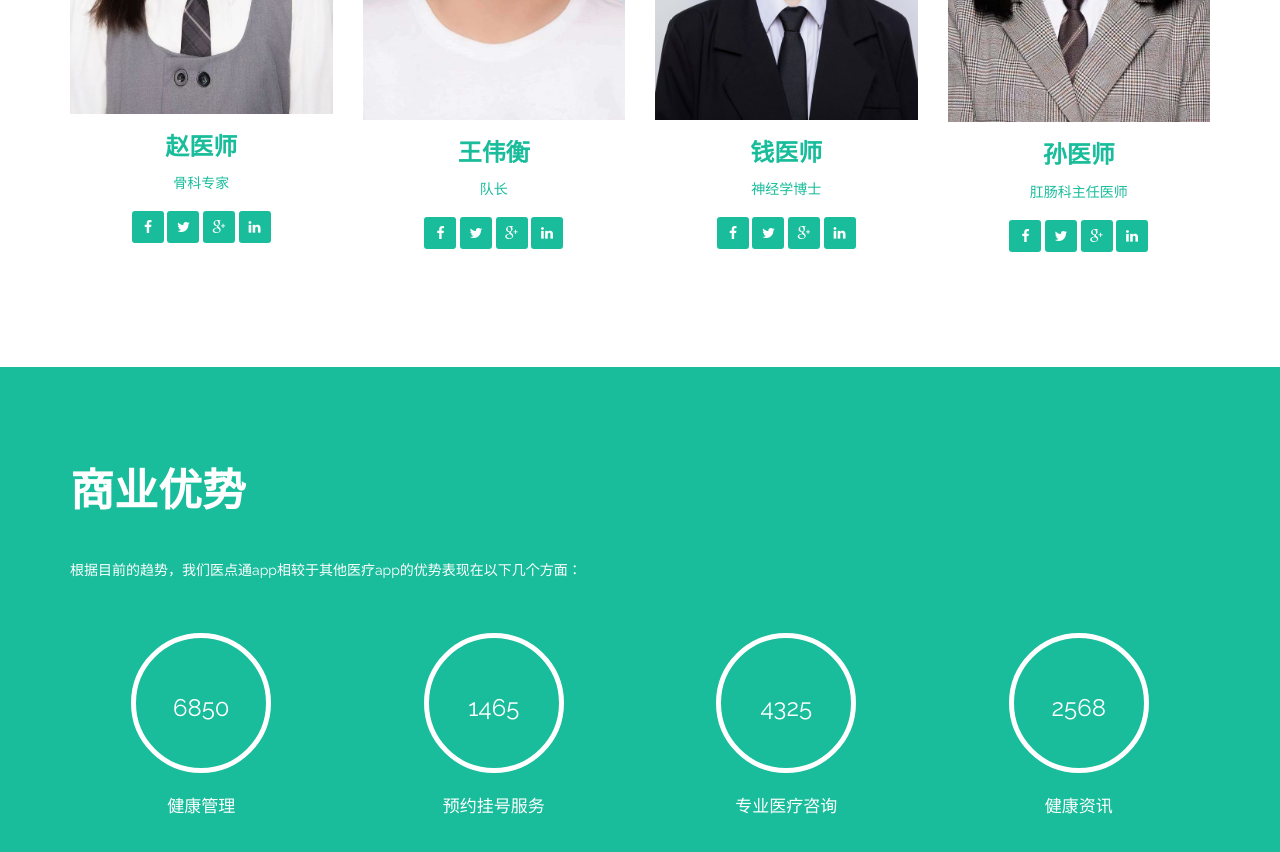
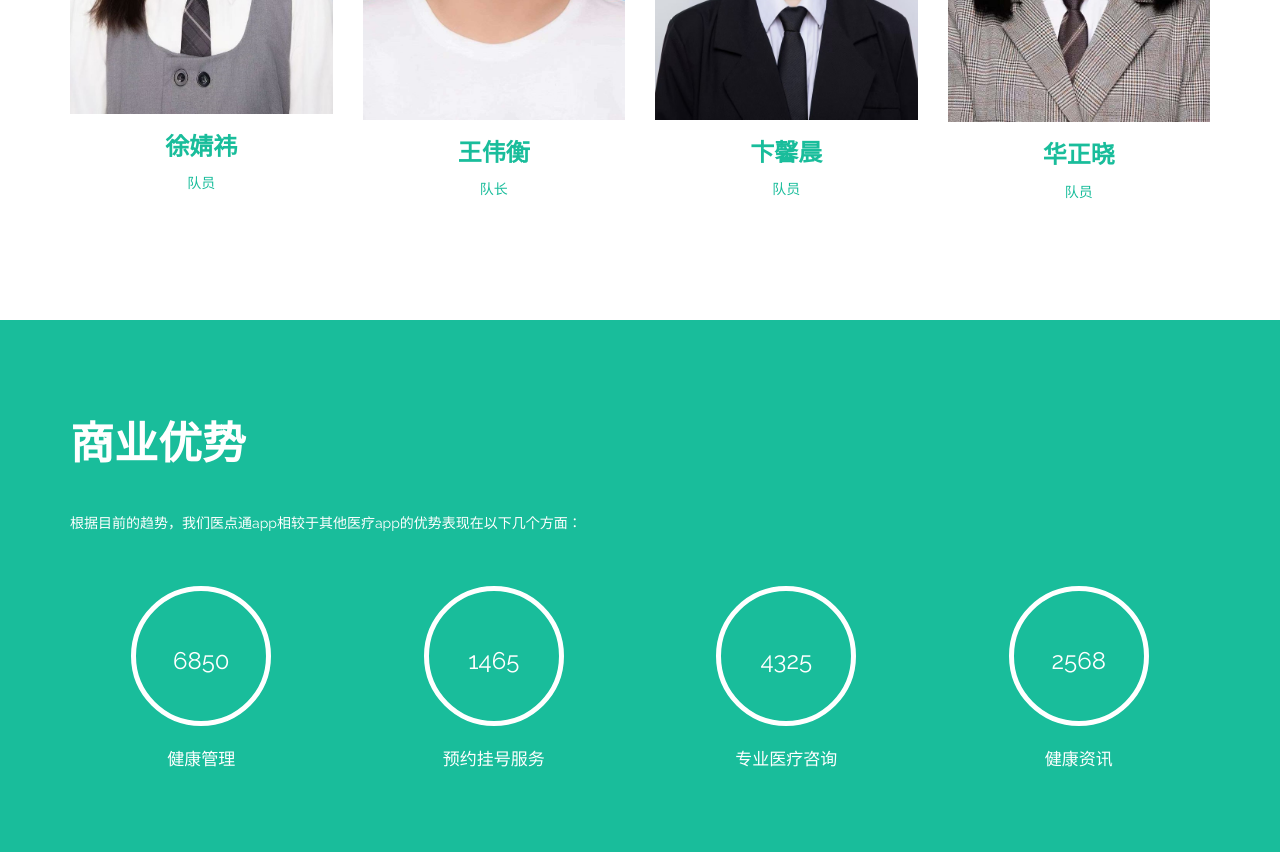
Before and after one commit to Lic-13/yicheng, a plain HTML site: page src/index.html in a window 1280 px wide. Shown: the part 4800-5652 px from the top of the page. Drawn offline with Linux system fonts and the light colour scheme.

Commit message:
修改人名

```diff
--- a/src/index.html
+++ b/src/index.html
@@ -322,15 +322,15 @@
                             <img class="img-responsive" src="images/team/01.jpg" alt="">
                         </div>
                         <div class="team-info">
-                            <h3>赵医师</h3>
-                            <span>骨科专家</span>
+                            <h3>徐婧祎</h3>
+                            <span>队员</span>
                         </div>
-                        <ul class="social-icons">
+                        <!-- <ul class="social-icons">
                             <li><a href="#"><i class="fa fa-facebook"></i></a></li>
                             <li><a href="#"><i class="fa fa-twitter"></i></a></li>
                             <li><a href="#"><i class="fa fa-google-plus"></i></a></li>
                             <li><a href="#"><i class="fa fa-linkedin"></i></a></li>
-                        </ul>
+                        </ul> -->
                     </div>
                 </div>
                 <div class="col-md-3 col-sm-6 col-xs-12">
@@ -342,12 +342,12 @@
                             <h3>王伟衡</h3>
                             <span>队长</span>
                         </div>
-                        <ul class="social-icons">
+                        <!-- <ul class="social-icons">
                             <li><a href="#"><i class="fa fa-facebook"></i></a></li>
                             <li><a href="#"><i class="fa fa-twitter"></i></a></li>
                             <li><a href="#"><i class="fa fa-google-plus"></i></a></li>
                             <li><a href="#"><i class="fa fa-linkedin"></i></a></li>
-                        </ul>
+                        </ul> -->
                     </div>
                 </div>
                 <div class="col-md-3 col-sm-6 col-xs-12">
@@ -356,15 +356,15 @@
                             <img class="img-responsive" src="images/team/03.jpg" alt="">
                         </div>
                         <div class="team-info">
-                            <h3>钱医师</h3>
-                            <span>神经学博士</span>
+                            <h3>卞馨晨</h3>
+                            <span>队员</span>
                         </div>
-                        <ul class="social-icons">
+                        <!-- <ul class="social-icons">
                             <li><a href="#"><i class="fa fa-facebook"></i></a></li>
                             <li><a href="#"><i class="fa fa-twitter"></i></a></li>
                             <li><a href="#"><i class="fa fa-google-plus"></i></a></li>
                             <li><a href="#"><i class="fa fa-linkedin"></i></a></li>
-                        </ul>
+                        </ul> -->
                     </div>
                 </div>
                 <div class="col-md-3 col-sm-6 col-xs-12">
@@ -373,15 +373,15 @@
                             <img class="img-responsive" src="images/team/04.jpg" alt="">
                         </div>
                         <div class="team-info">
-                            <h3>孙医师</h3>
-                            <span>肛肠科主任医师</span>
+                            <h3>华正晓</h3>
+                            <span>队员</span>
                         </div>
-                        <ul class="social-icons">
+                        <!-- <ul class="social-icons">
                             <li><a href="#"><i class="fa fa-facebook"></i></a></li>
                             <li><a href="#"><i class="fa fa-twitter"></i></a></li>
                             <li><a href="#"><i class="fa fa-google-plus"></i></a></li>
                             <li><a href="#"><i class="fa fa-linkedin"></i></a></li>
-                        </ul>
+                        </ul> -->
                     </div>
                 </div>
             </div>
@@ -455,7 +455,7 @@
                             <li><strong>平台上线及开发运行</strong> 收集线上人群的使用体验</li>
                             <li><strong>寻找合作公司</strong> 投放适量广告，赚取适量的广告费</li>
                             <li><strong>市场拉升期</strong> 不盲目追求收益，只为打开知名度</li>
-                            <li class="plan-purchase"><a class="btn btn-primary" href="#">进行中...</a></li>
+                            <li class="plan-purchase"><a class="btn btn-primary" href="#">更多...</a></li>
                         </ul>
                     </div>
                 </div>
@@ -481,7 +481,7 @@
                             <li><strong>完善市场的推广</strong>吸收前期的推广经验</li>
                             <li><strong>寻找合作商</strong>为公司获得利益</li>
                             <li><strong>战略总结调整期</strong>以利于公司进一步发展</li>
-                            <li class="plan-purchase"><a class="btn btn-primary" href="#">进行中...</a></li>
+                            <li class="plan-purchase"><a class="btn btn-primary" href="#">更多...</a></li>
                         </ul>
                     </div>
                 </div>
@@ -508,7 +508,7 @@
                             <li><strong>进行回馈活动</strong>举办回馈抽奖活动或赠送福利活动</li>
                             <li><strong>成熟期持续发展</strong>争取公司可持续发展</li>
 
-                            <li class="plan-purchase"><a class="btn btn-primary" href="#">进行中...</a></li>
+                            <li class="plan-purchase"><a class="btn btn-primary" href="#">更多...</a></li>
                         </ul>
                     </div>
                 </div>
@@ -547,7 +547,7 @@
 			<div class="container">
 				<div class="section-header">
                 <h2 class="section-title wow fadeInDown">项目总结</h2>
-                <p class="wow fadeInDown">我们在事后对此项目和工作进行回顾和分析，从而做出了带有规律性的项目总结，它能帮我们理顺知识结构，突出重点，突破难点，因此我们要做好归纳，写好总结。</p>
+                <p class="wow fadeInDown">我们对此项目和工作进行回顾和分析，从而做出了带有规律性的项目总结，帮我们理顺知识结构，突出重点，突破难点。</p>
             </div>
 				<div class="row">
 					<div class="col-md-4">
```
